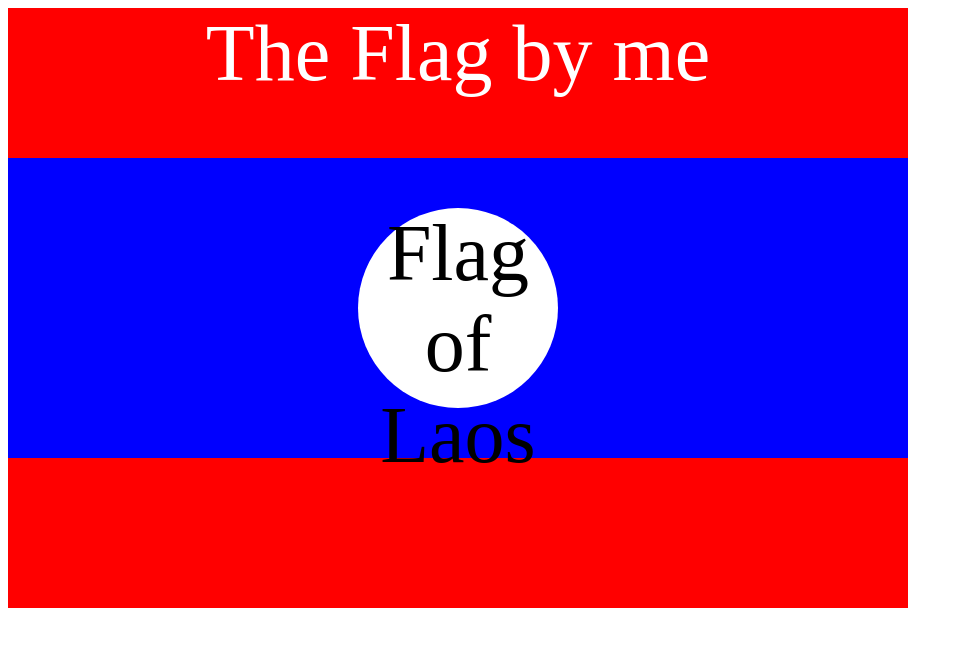
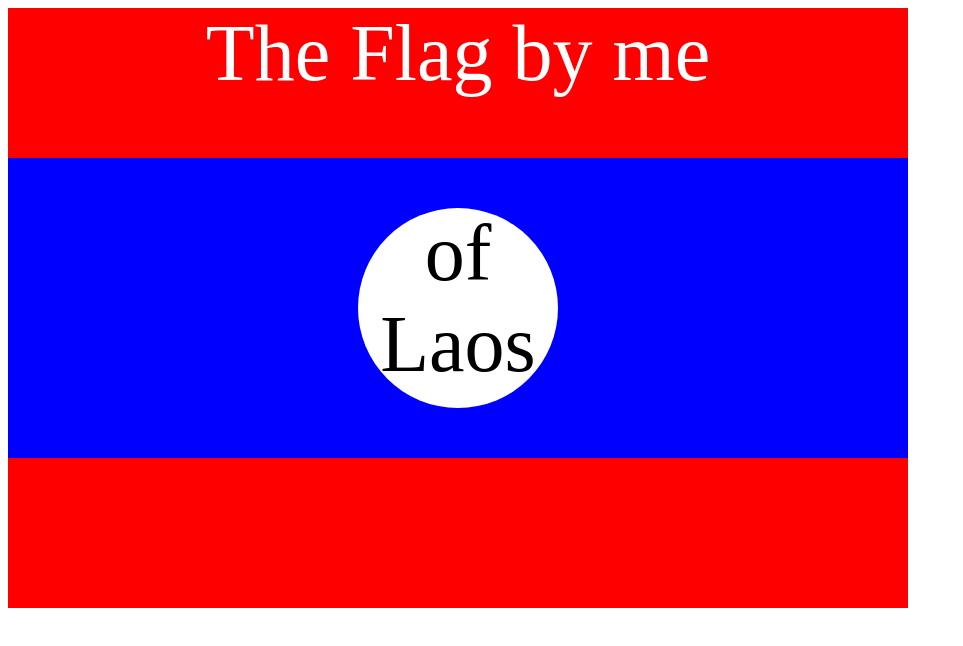
Before and after one commit to muzamil791/CSS-Flag, a plain HTML site: page index.html in a window 1280 px wide. Shown: the whole page, without its empty margins (0-963 px from the left). Drawn offline with Linux system fonts and the light colour scheme.

Commit message:
Update index.html

```diff
--- a/index.html
+++ b/index.html
@@ -60,7 +60,7 @@ Hint: The flag is 900px by 600px and the circle is 200px by 200px.
     <p>The Flag by me</p>
     <div>
       <div>
-        <p>Flag of Laos</p>
+        <p>of Laos</p>
       </div>
     </div>
   </div>
```
